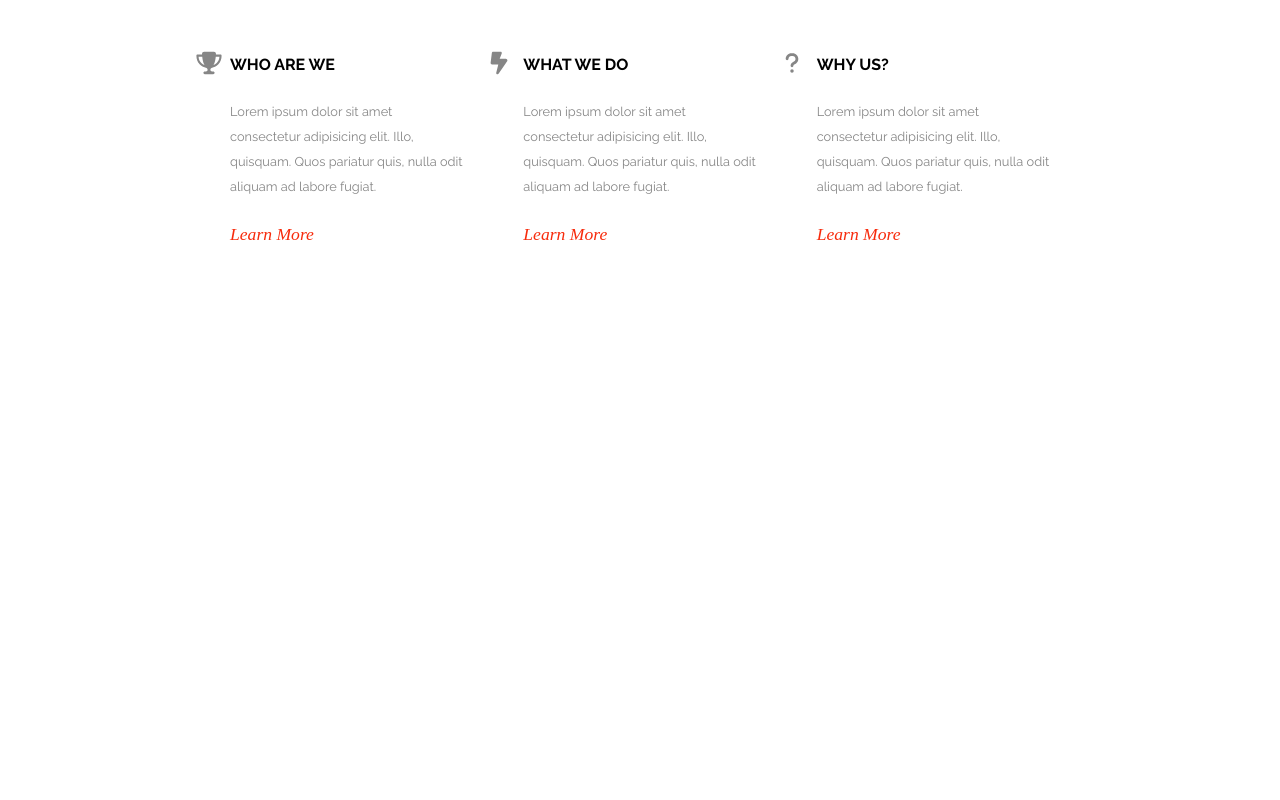
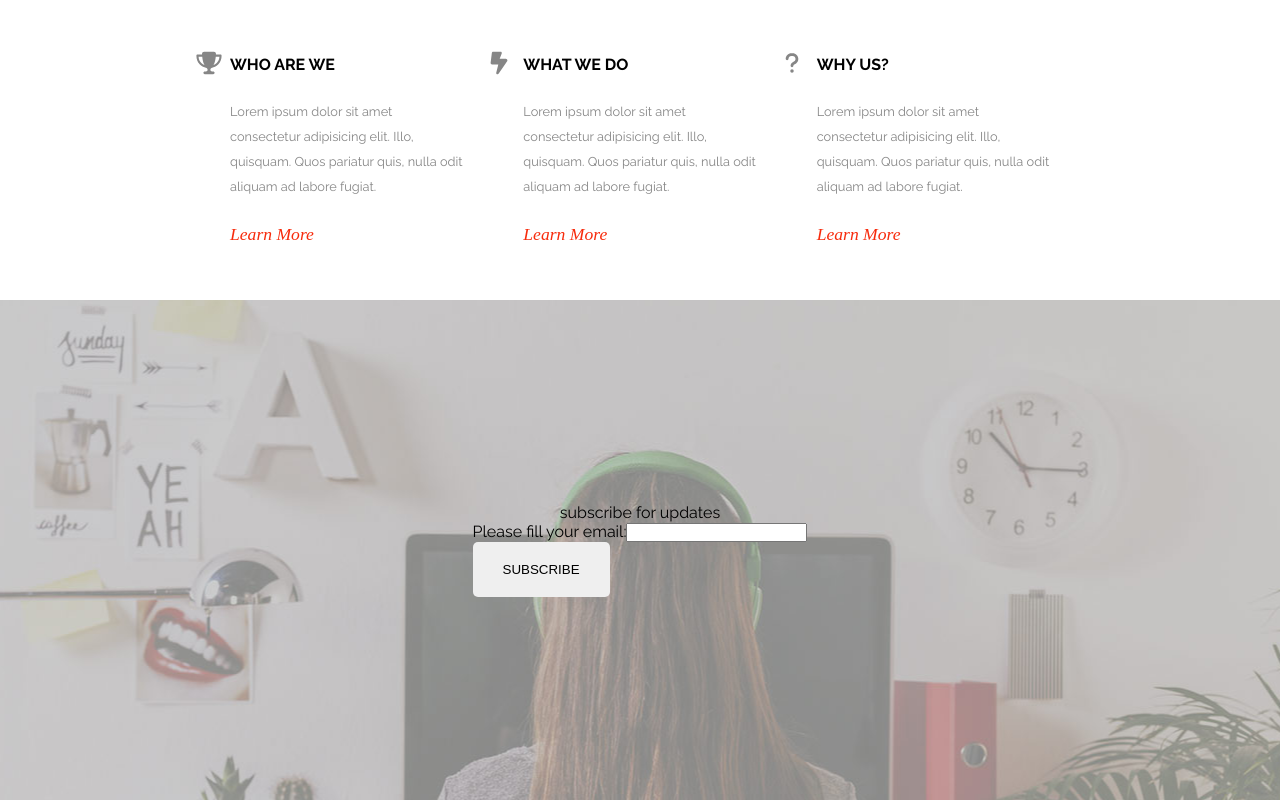
Before and after one commit to Neeiser/proj-html-vuejs, a Vue app: page / in a window 1280 px wide. Shown: the part 700-1500 px from the top of the page. Before the commit the page ends 1000 px from the top, so only its background shows below. Built offline with nearby package versions, Linux system fonts and the light colour scheme.

Commit message:
main section - setting up components + timer section subscribe

```diff
--- a/src/App.vue
+++ b/src/App.vue
@@ -1,16 +1,19 @@
 <template>
   <div id="app">
     <HeaderKeynote />
+    <MainKeynote />
   </div>
 </template>
 
 <script>
 import HeaderKeynote from './components/header/HeaderKeynote.vue';
+import MainKeynote from './components/main/MainKeynote.vue';
 
 export default {
   name: 'App',
   components:{
     HeaderKeynote,
+    MainKeynote,
   }
 }
 </script>
--- a/src/components/header/header-components/HeaderInfoKeynote.vue
+++ b/src/components/header/header-components/HeaderInfoKeynote.vue
@@ -47,7 +47,6 @@ export default {
 @import '../../../assets/styles/style';
 
 section{
-    height: 300px;
     .info-section{
         height: 300px;
         display: flex;
--- /dev/null
+++ b/src/components/main/MainKeynote.vue
@@ -0,0 +1,20 @@
+<template>
+    <SectionSubscribeKeynote></SectionSubscribeKeynote>
+</template>
+
+<script>
+
+import SectionSubscribeKeynote from './main-components/SectionSubscribeKeynote.vue';
+
+export default {
+    name: 'MainKeynote',
+    components: {
+        SectionSubscribeKeynote,
+    }
+
+}
+</script>
+
+<style>
+
+</style>
--- /dev/null
+++ b/src/components/main/main-components/SectionSubscribeKeynote.vue
@@ -0,0 +1,36 @@
+<template>
+    <section>
+        <div class="timer-section text-vertical-centering">
+            <div class="timer-counter">
+
+            </div>
+            <span>subscribe for updates</span>
+            <form>
+                <div class="email-text">
+                    <label for="email">Please fill your email:</label>
+                    <input type="email" id="email" name="email">
+                </div>
+                <button class="btn-style" type="submit">subscribe</button>
+            </form>
+        </div>
+    </section>
+</template>
+
+<script>
+export default {
+    name: 'SectionSubscribeKeynote',
+
+}
+</script>
+
+<style lang="scss" scoped>
+
+section{
+    background-image: url('../../../assets/img/coutdown-bg1.jpg');
+    background-position: center;
+    .timer-section{
+        height: 500px;
+    }
+}
+
+</style>
```
Also changed, not shown: src/components/SectionSubscribeKeynote.vue (deleted, +0 -17 lines), src/components/AfterHeaderPreSection.vue (deleted).
